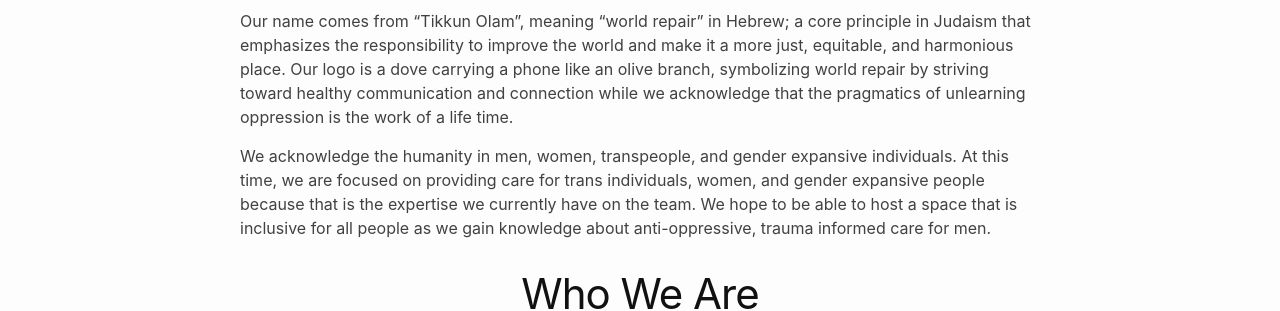
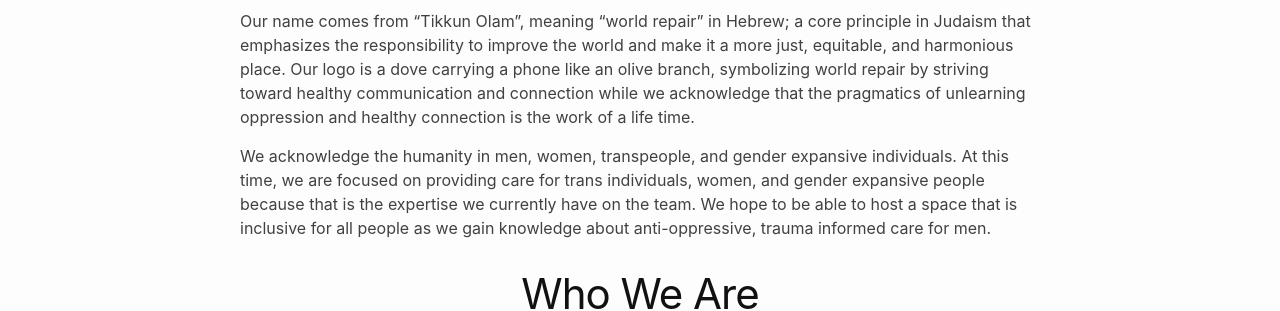
Before and after one commit to The-Tikkun-Line/the-tikkun-line.github.io, a Jekyll site: the page built from about.markdown, in a window 1280 px wide. Shown: the part 360-671 px from the top of the page. Built offline with Jekyll 4.4.1, drawn with Linux system fonts in a browser that asks for light colours.

Commit message:
About page

```diff
--- a/about.markdown
+++ b/about.markdown
@@ -8,7 +8,7 @@ The Tikkun Line is a peer support project for people who experience extreme or a
 
 We aim to use Hearing Voices & Intentional Peer Support peer models and a Transformative Justice liberatory approach. We acknowledge that we are constantly learning these practices.
 
-Our name comes from "Tikkun Olam", meaning "world repair" in Hebrew; a core principle in Judaism that emphasizes the responsibility to improve the world and make it a more just, equitable, and harmonious place. Our logo is a dove carrying a phone like an olive branch, symbolizing world repair by striving toward healthy communication and connection while we acknowledge that the pragmatics of unlearning oppression is the work of a life time.
+Our name comes from "Tikkun Olam", meaning "world repair" in Hebrew; a core principle in Judaism that emphasizes the responsibility to improve the world and make it a more just, equitable, and harmonious place. Our logo is a dove carrying a phone like an olive branch, symbolizing world repair by striving toward healthy communication and connection while we acknowledge that the pragmatics of unlearning oppression and healthy connection is the work of a life time.
 
 We acknowledge the humanity in men, women, transpeople, and gender expansive individuals. At this time, we are focused on providing care for trans individuals, women, and gender expansive people because that is the expertise we currently have on the team. We hope to be able to host a space that is inclusive for all people as we gain knowledge about anti-oppressive, trauma informed care for men.
 
```
